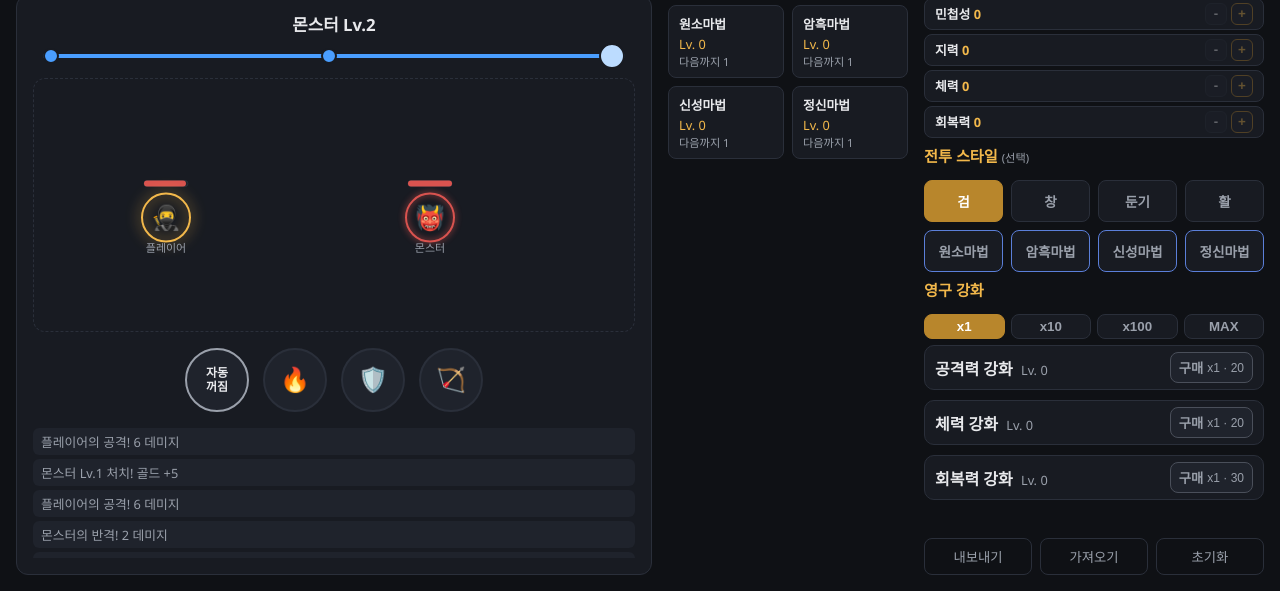
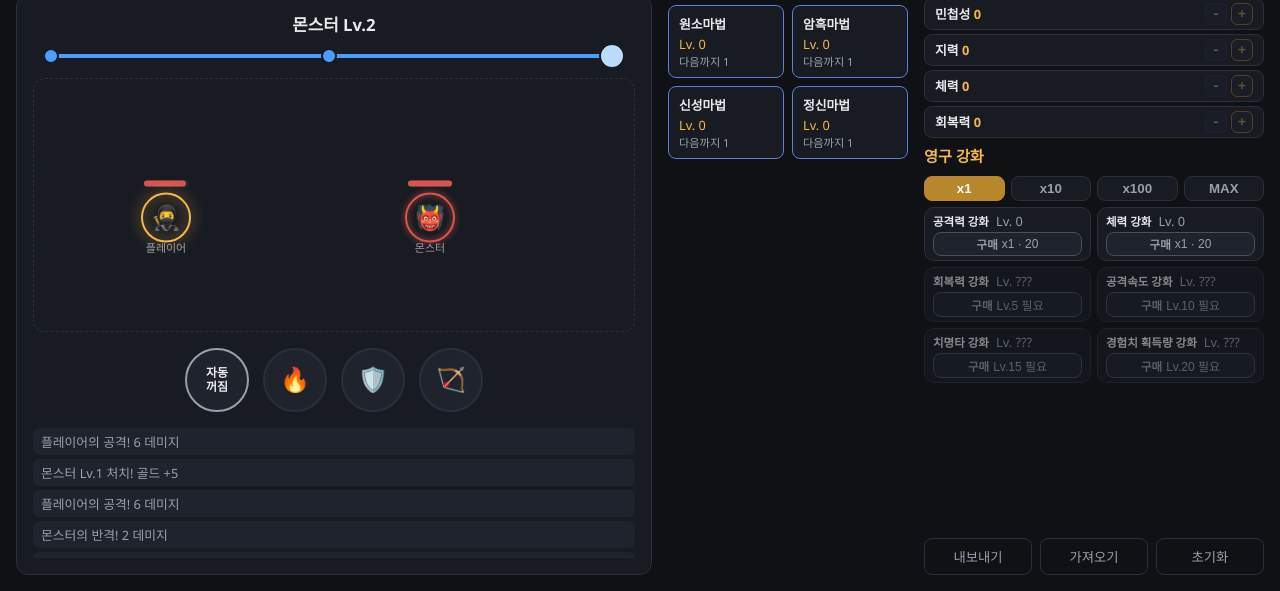
Before and after one commit to PieceOfHope/IdleGame, a website built with Vite: page index.html in a window 1280 px wide. Shown: the part 209-800 px from the top of the page. Built offline with nearby package versions, Linux system fonts and the light colour scheme.

Commit message:
Add permanent upgrade level-gating, merge duplicate style selector
- permanentUpgradeConfig: 3 -> 6 items, each gated behind a character
  level (requiresLevel) - unlocks sequentially at Lv.0/0/5/10/15/20.
  Locked rows stay visible with a "Lv.N 필요" label, matching the
  legacy upgradeConfig pattern. New items: attack speed, crit chance
  (a style-independent crit roll separate from weapon/magic traits),
  and EXP gain.
- Column 3's "combat style" button list was a straight duplicate of
  column 2's mastery list (same 8 entries). Removed it and made the
  mastery rows themselves clickable/selectable instead, retitled
  "전투 스타일 (선택 시 자동 성장)" - also recovers vertical space in
  column 3 for the new permanent upgrades.
- Document/TODO.md: #7's four magic schools now have a confirmed
  concept (elemental=burst, dark=DOT, holy=heal/defense,
  mental=drain/CC) - current masteryConfig.js trait assignments don't
  match it yet and need reshuffling when the loadout system is built.

```diff
--- a/css/style.css
+++ b/css/style.css
@@ -87,6 +87,11 @@ body {
     gap: 6px;
   }
 
+  .game__col3 .panel-title {
+    margin: 0 0 4px;
+  }
+
+
   .game__col3 .character-level-panel {
     padding: 6px 10px;
   }
@@ -112,9 +117,18 @@ body {
     gap: 6px;
   }
 
+  .game__col3 .upgrade-list {
+    display: grid;
+    grid-template-columns: repeat(2, 1fr);
+    gap: 6px;
+  }
+
   .game__col3 .upgrade-row {
-    padding: 6px 10px;
-    gap: 8px;
+    flex-direction: column;
+    align-items: stretch;
+    padding: 4px 8px;
+    gap: 2px;
+    font-size: 0.72rem;
   }
 
   .game__col3 .upgrade-row__desc {
@@ -122,10 +136,13 @@ body {
   }
 
   .game__col3 .upgrade-row__buy-btn {
+    align-self: stretch;
     flex-direction: row;
+    justify-content: center;
     gap: 4px;
-    min-width: 72px;
-    padding: 5px 8px;
+    min-width: 0;
+    padding: 3px 6px;
+    font-size: 0.72rem;
   }
 
   .game__col3 .qty-btn {
@@ -370,27 +387,6 @@ body {
   gap: 8px;
 }
 
-.style-btn {
-  padding: 10px 4px;
-  border-radius: 8px;
-  border: 1px solid var(--color-border);
-  background: var(--color-panel);
-  color: var(--color-text-muted);
-  cursor: pointer;
-  font-size: 0.85rem;
-  font-weight: 600;
-}
-
-.style-btn--magic {
-  border-color: #5b7fd9;
-}
-
-.style-btn.is-active {
-  background: var(--color-accent-dark);
-  color: #fff;
-  border-color: var(--color-accent-dark);
-}
-
 .stat-panel {
   display: flex;
   flex-direction: column;
@@ -417,6 +413,29 @@ body {
   align-items: center;
   justify-content: space-between;
   gap: 6px;
+}
+
+.mastery-row {
+  display: block;
+  width: 100%;
+  font-family: inherit;
+  text-align: left;
+  color: var(--color-text);
+  cursor: pointer;
+}
+
+.mastery-row--magic {
+  border-color: #5b7fd9;
+}
+
+.mastery-row.is-active {
+  background: var(--color-accent-dark);
+  border-color: var(--color-accent-dark);
+}
+
+.mastery-row.is-active .mastery-row__level,
+.mastery-row.is-active .mastery-row__next {
+  color: #fff;
 }
 
 .stat-row__name,
--- a/src/config/characterConfig.js
+++ b/src/config/characterConfig.js
@@ -24,6 +24,7 @@ export const CHARACTER_BALANCE = {
   minAttackIntervalMs: 200, // AGI 스노우볼링 방지 하한선
   hpPerVitLevel: 4,
   regenPerRecoveryLevel: 0.05,
+  permanentCritMultiplier: 1.5, // '치명타 강화' 영구강화가 굴리는 치명타의 배율 (스타일 고유 치명타와 별개)
 };
 
 export const RETREAT_DURATION_MS = 3000;
--- a/src/config/permanentUpgradeConfig.js
+++ b/src/config/permanentUpgradeConfig.js
@@ -1,8 +1,10 @@
+// requiresLevel: 이 캐릭터 레벨 이상이어야 목록에서 구매 가능해진다 (미달 시 잠금 표시, Document/TODO.md #8 참고).
 export const PERMANENT_UPGRADE_CONFIG = [
   {
     id: 'attackPower',
     name: '공격력 강화',
     description: '물리/마법 공격력을 영구적으로 증가시킵니다.',
+    requiresLevel: 0,
     baseCost: 20,
     costMultiplier: 1.16,
     bonusPerLevel: 0.03, // 데미지 +3% / 레벨 (곱연산)
@@ -11,6 +13,7 @@ export const PERMANENT_UPGRADE_CONFIG = [
     id: 'maxHp',
     name: '체력 강화',
     description: '최대 체력을 영구적으로 증가시킵니다.',
+    requiresLevel: 0,
     baseCost: 20,
     costMultiplier: 1.16,
     bonusPerLevel: 8, // 최대체력 +8 / 레벨 (가산)
@@ -19,8 +22,36 @@ export const PERMANENT_UPGRADE_CONFIG = [
     id: 'hpRegen',
     name: '회복력 강화',
     description: '초당 체력 회복량을 영구적으로 증가시킵니다.',
+    requiresLevel: 5,
     baseCost: 30,
     costMultiplier: 1.18,
     bonusPerLevel: 0.1, // 회복/초 +0.1 / 레벨 (가산)
   },
+  {
+    id: 'attackSpeed',
+    name: '공격속도 강화',
+    description: '공격 간격을 영구적으로 단축시킵니다.',
+    requiresLevel: 10,
+    baseCost: 40,
+    costMultiplier: 1.2,
+    bonusPerLevel: 0.01, // 민첩성과 동일한 방식으로 공격 간격 분모에 가산
+  },
+  {
+    id: 'critChance',
+    name: '치명타 강화',
+    description: '스타일과 무관하게 적용되는 치명타 확률을 영구적으로 증가시킵니다.',
+    requiresLevel: 15,
+    baseCost: 50,
+    costMultiplier: 1.2,
+    bonusPerLevel: 0.01, // 확률 +1% / 레벨
+  },
+  {
+    id: 'expGain',
+    name: '경험치 획득량 강화',
+    description: '몬스터 처치 시 획득하는 경험치를 영구적으로 증가시킵니다.',
+    requiresLevel: 20,
+    baseCost: 60,
+    costMultiplier: 1.2,
+    bonusPerLevel: 0.05, // 경험치 +5% / 레벨 (곱연산)
+  },
 ];
--- a/src/systems/characterSystem.js
+++ b/src/systems/characterSystem.js
@@ -71,9 +71,19 @@ export function getDerivedStats(state) {
       + getPermanentBonus(state, 'hpRegen'),
     attackIntervalMs: Math.max(
       CHARACTER_BALANCE.minAttackIntervalMs,
-      CHARACTER_BALANCE.baseAttackIntervalMs / (1 + agiLevel * CHARACTER_BALANCE.agiSpeedPerLevel),
+      CHARACTER_BALANCE.baseAttackIntervalMs
+        / (1 + agiLevel * CHARACTER_BALANCE.agiSpeedPerLevel + getPermanentBonus(state, 'attackSpeed')),
     ),
   };
+}
+
+// '치명타 강화' 영구강화가 굴리는 확률 - 무기/마법 스타일 고유 치명타 특성과는 별개로 항상 적용된다.
+export function getPermanentCritChance(state) {
+  return getPermanentBonus(state, 'critChance');
+}
+
+export function getExpGainMultiplier(state) {
+  return 1 + getPermanentBonus(state, 'expGain');
 }
 
 export function getPhysicalDamage(state, masteryMultiplier) {
--- a/src/systems/permanentUpgradeSystem.js
+++ b/src/systems/permanentUpgradeSystem.js
@@ -6,6 +6,11 @@ export { getBulkCost, getMaxAffordableQuantity };
 
 export function getPermanentUpgradeLevel(state, upgradeId) {
   return state.permanentUpgrades[upgradeId]?.level ?? 0;
+}
+
+// characterLevel은 호출측(characterSystem.js와의 순환 참조를 피하기 위해)에서 계산해 전달한다.
+export function isPermanentUpgradeUnlocked(upgradeDef, characterLevel) {
+  return characterLevel >= (upgradeDef.requiresLevel ?? 0);
 }
 
 export function purchasePermanentUpgrade(state, upgradeDef, quantity) {
--- a/src/ui/renderer.js
+++ b/src/ui/renderer.js
@@ -12,6 +12,7 @@ import { getMasteryLevel, getMasteryUsesUntilNextLevel } from '../systems/master
 import { getMonsterSnapshot } from '../systems/combatSystem.js';
 import {
   getPermanentUpgradeLevel,
+  isPermanentUpgradeUnlocked,
   getBulkCost as getPermanentBulkCost,
   getMaxAffordableQuantity as getPermanentMaxAffordableQuantity,
 } from '../systems/permanentUpgradeSystem.js';
@@ -85,7 +86,7 @@ export function initRenderer(container, {
      </div>
 
      <div class="game__col2">
-      <h2 class="panel-title">숙련도 <span class="panel-title__hint">(자동 성장)</span></h2>
+      <h2 class="panel-title">전투 스타일 <span class="panel-title__hint">(선택 시 자동 성장)</span></h2>
       <section class="mastery-panel" id="mastery-panel"></section>
      </div>
 
@@ -120,9 +121,6 @@ export function initRenderer(container, {
       </section>
 
       <section class="stat-panel" id="stat-panel"></section>
-
-      <h2 class="panel-title">전투 스타일 <span class="panel-title__hint">(선택)</span></h2>
-      <section class="style-selector" id="style-selector"></section>
 
       <section class="permanent-upgrade-panel">
         <h2 class="panel-title">영구 강화</h2>
@@ -162,7 +160,6 @@ export function initRenderer(container, {
     derivedAttackSpeedEl: container.querySelector('#derived-attack-speed'),
     derivedMaxHpEl: container.querySelector('#derived-max-hp'),
     derivedRegenEl: container.querySelector('#derived-regen'),
-    styleButtons: new Map(),
     statRows: new Map(),
     masteryRows: new Map(),
     legacy: null,
@@ -177,17 +174,6 @@ export function initRenderer(container, {
   container.querySelector('#export-btn').addEventListener('click', onExport);
   container.querySelector('#import-btn').addEventListener('click', onImport);
   container.querySelector('#reset-btn').addEventListener('click', onReset);
-
-  const styleSelectorEl = container.querySelector('#style-selector');
-  for (const masteryDef of masteryConfig) {
-    const btn = document.createElement('button');
-    btn.type = 'button';
-    btn.className = `style-btn style-btn--${masteryDef.category}`;
-    btn.textContent = masteryDef.name;
-    btn.addEventListener('click', () => onStyleSelect(masteryDef.id));
-    styleSelectorEl.appendChild(btn);
-    refs.styleButtons.set(masteryDef.id, btn);
-  }
 
   const statPanelEl = container.querySelector('#stat-panel');
   for (const statDef of statConfig) {
@@ -216,15 +202,18 @@ export function initRenderer(container, {
 
   const masteryPanelEl = container.querySelector('#mastery-panel');
   for (const masteryDef of masteryConfig) {
-    const row = document.createElement('div');
+    const row = document.createElement('button');
+    row.type = 'button';
     row.className = `mastery-row mastery-row--${masteryDef.category}`;
     row.innerHTML = `
       <div class="mastery-row__name">${masteryDef.name}</div>
       <div class="mastery-row__level">Lv. <span class="level-value">0</span></div>
       <div class="mastery-row__next">다음까지 <span class="next-value">-</span></div>
     `;
+    row.addEventListener('click', () => onStyleSelect(masteryDef.id));
     masteryPanelEl.appendChild(row);
     refs.masteryRows.set(masteryDef.id, {
+      root: row,
       levelEl: row.querySelector('.level-value'),
       nextEl: row.querySelector('.next-value'),
       lastRendered: {},
@@ -260,6 +249,7 @@ export function initRenderer(container, {
     buyBtn.addEventListener('click', () => onPermanentPurchase(upgradeDef.id));
     permanentUpgradeListEl.appendChild(row);
     permanentUpgradeRows.set(upgradeDef.id, {
+      root: row,
       levelEl: row.querySelector('.level-value'),
       buyBtn,
       buyCostEl: row.querySelector('.buy-cost'),
@@ -332,8 +322,8 @@ export function renderCombatState(refs, state) {
   refs.farmingToggleBtn.classList.toggle('is-active', isFarming);
   refs.farmingToggleBtn.innerHTML = isFarming ? '자동<br>켜짐' : '자동<br>꺼짐';
 
-  for (const [styleId, btn] of refs.styleButtons) {
-    btn.classList.toggle('is-active', styleId === state.combat.activeStyleId);
+  for (const [masteryId, rowRefs] of refs.masteryRows) {
+    rowRefs.root.classList.toggle('is-active', masteryId === state.combat.activeStyleId);
   }
 }
 
@@ -419,11 +409,28 @@ export function renderMasteryPanel(refs, state, masteryConfig) {
   }
 }
 
-export function renderPermanentUpgradePanel(refs, state, permanentUpgradeConfig, { buyQuantity }) {
+export function renderPermanentUpgradePanel(refs, state, permanentUpgradeConfig, { buyQuantity, characterLevel }) {
   const goldAmount = state.resources.gold.amount;
 
   for (const upgradeDef of permanentUpgradeConfig) {
     const rowRefs = refs.permanentUpgradeRows.get(upgradeDef.id);
+    const unlocked = isPermanentUpgradeUnlocked(upgradeDef, characterLevel);
+
+    if (!unlocked) {
+      if (rowRefs.lastRendered.locked !== true) {
+        rowRefs.root.classList.add('is-locked');
+        rowRefs.levelEl.textContent = '???';
+        rowRefs.buyCostEl.textContent = `Lv.${upgradeDef.requiresLevel} 필요`;
+        rowRefs.buyBtn.disabled = true;
+        rowRefs.lastRendered = { locked: true };
+      }
+      continue;
+    }
+    if (rowRefs.lastRendered.locked !== false) {
+      rowRefs.root.classList.remove('is-locked');
+      rowRefs.lastRendered.locked = false;
+    }
+
     const level = getPermanentUpgradeLevel(state, upgradeDef.id);
     if (rowRefs.lastRendered.level !== level) {
       rowRefs.levelEl.textContent = String(level);
```
Also changed, not shown: Document/TODO.md (+9 -7 lines), src/main.js (+6 -2 lines), src/systems/combatSystem.js (+22 -5 lines).
